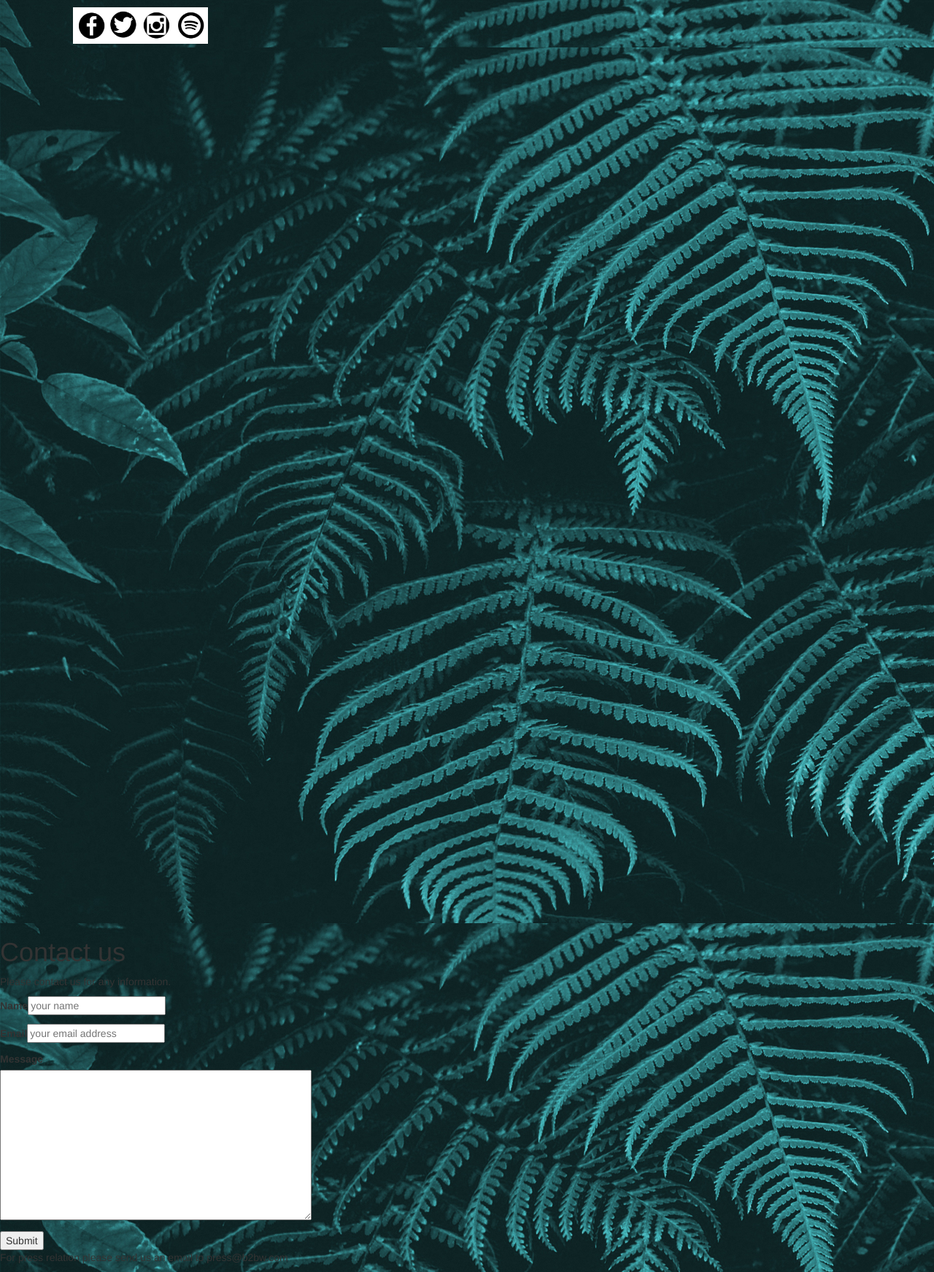
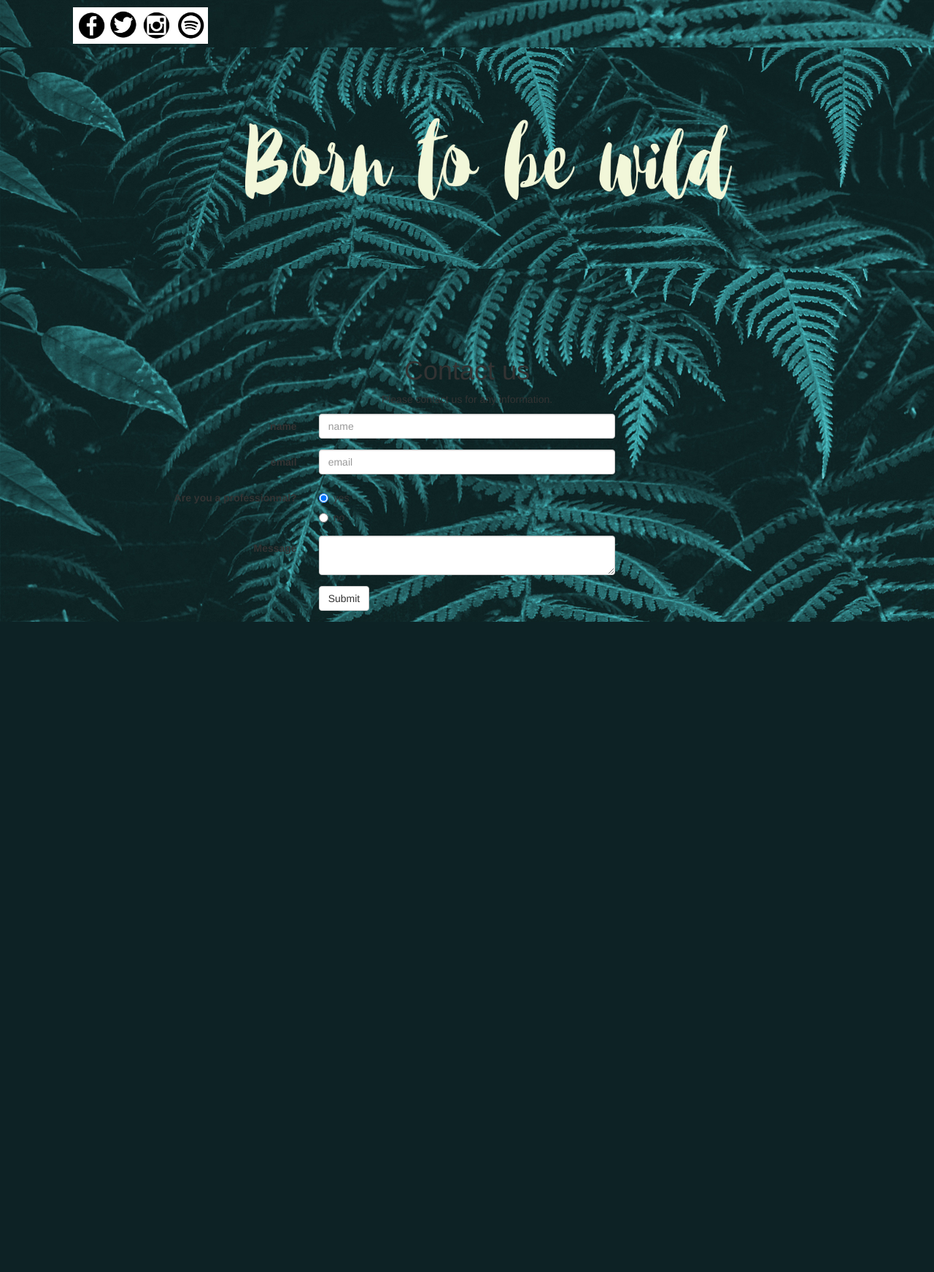
Before and after one commit to bornToBeWild/b2bw, a PHP site: page /contact.php in a window 1280 px wide; the page is wider, and only the part inside the window is pictured. Shown: that part at 73% size. After the commit the page ends 852 px from the top of that part, so only its background shows below. Run offline with PHP 8.4, Linux system fonts and the light colour scheme.

Commit message:
modify contact and css

```diff
--- a/assets/css/style.css
+++ b/assets/css/style.css
@@ -1,6 +1,8 @@
 /* Body background image */
 body {
 	background-image: url("assets/pictures/background.jpg");
+	width: 100vw;
+	height: 100vh;
 }
 
 /* Flexbox social buttons */
@@ -30,7 +32,12 @@ body {
 }
 
 .cover-section img {
-	width: auto;
-	height: 700px;
-	margin-left: 100px;
+	width: 100vw;
+	margin: 0px;
 }
+
+.contact{
+	padding-top: 100px;
+	text-align: center;
+	justify-content: center;
+}
--- a/contact.php
+++ b/contact.php
@@ -1,26 +1,68 @@
 <?php include('includes/header.php'); ?>
 <?php include('includes/home-social.php'); ?>
-
+<?php include('includes/home-section-header.php'); ?>
 
 <body>
 
-<img src="assets/pictures/background.jpg">
-  <h1>Contact us</h1>
-    <p>Please contact us for any information.</p><form method="post" action="process.php">
-      <p>
-        <label>Name</label><input type="text" name="name" id="name" required placeholder="your name">
-      </p>
-      <p>
-        <label>Email</label><input type="email" name="email" id="email" placeholder="your email address" required>
-      </p>
-      <p>
-        <label for="message">Message</label> <br />
-        <textarea name="message" id="message" rows="10" cols="50"></textarea>
-      </p>
-      <input type="submit" value="Submit">
-      <p>For press relation please send us an email to <a href="press@b2bw.com"></a> press@b2bw.com</p>
+  <section class="contact">
+    <h1>Contact us</h1>
+    <p>Please contact us for any information.</p>
+  </section>
+    <form class="form-horizontal" method="post" action="contact_success.php">
+      <fieldset>
 
+        <!-- Name-->
+        <div class="form-group">
+          <label class="col-md-4 control-label" for="textinput">name</label>
+          <div class="col-md-4">
+            <input id="textinput" name="textinput" placeholder="name" class="form-control input-md" required="" type="text">
 
-</form>
+          </div>
+        </div>
+
+        <!-- Email-->
+        <div class="form-group">
+          <label class="col-md-4 control-label" for="textinput">email</label>
+          <div class="col-md-4">
+            <input id="textinput" name="textinput" placeholder="email" class="form-control input-md" required="" type="text">
+
+          </div>
+        </div>
+
+        <!-- Multiple Radios -->
+        <div class="form-group">
+          <label class="col-md-4 control-label" for="radios">Are you a professionnal?</label>
+          <div class="col-md-4">
+            <div class="radio">
+              <label for="radios-0">
+                <input name="radios" id="radios-0" value="1" checked="checked" type="radio"> yes
+              </label>
+            </div>
+            <div class="radio">
+              <label for="radios-1">
+                <input name="radios" id="radios-1" value="2" type="radio"> no
+              </label>
+            </div>
+          </div>
+        </div>
+
+        <!-- Message -->
+        <div class="form-group">
+          <label class="col-md-4 control-label" for="message">Message</label>
+          <div class="col-md-4">
+            <textarea class="form-control" id="message" name="message"></textarea>
+          </div>
+        </div>
+
+        <!-- Button -->
+        <div class="form-group">
+          <label class="col-md-4 control-label" for="singlebutton"></label>
+          <div class="col-md-4">
+            <button id="singlebutton" name="singlebutton" class="btn btn-default">Submit</button>
+          </div>
+        </div>
+
+      </fieldset>
+    </form>
 </body>
 <?php include('includes/footer.php'); ?>
```
Also changed, not shown: contact_success.php (added, +75 -0 lines).
